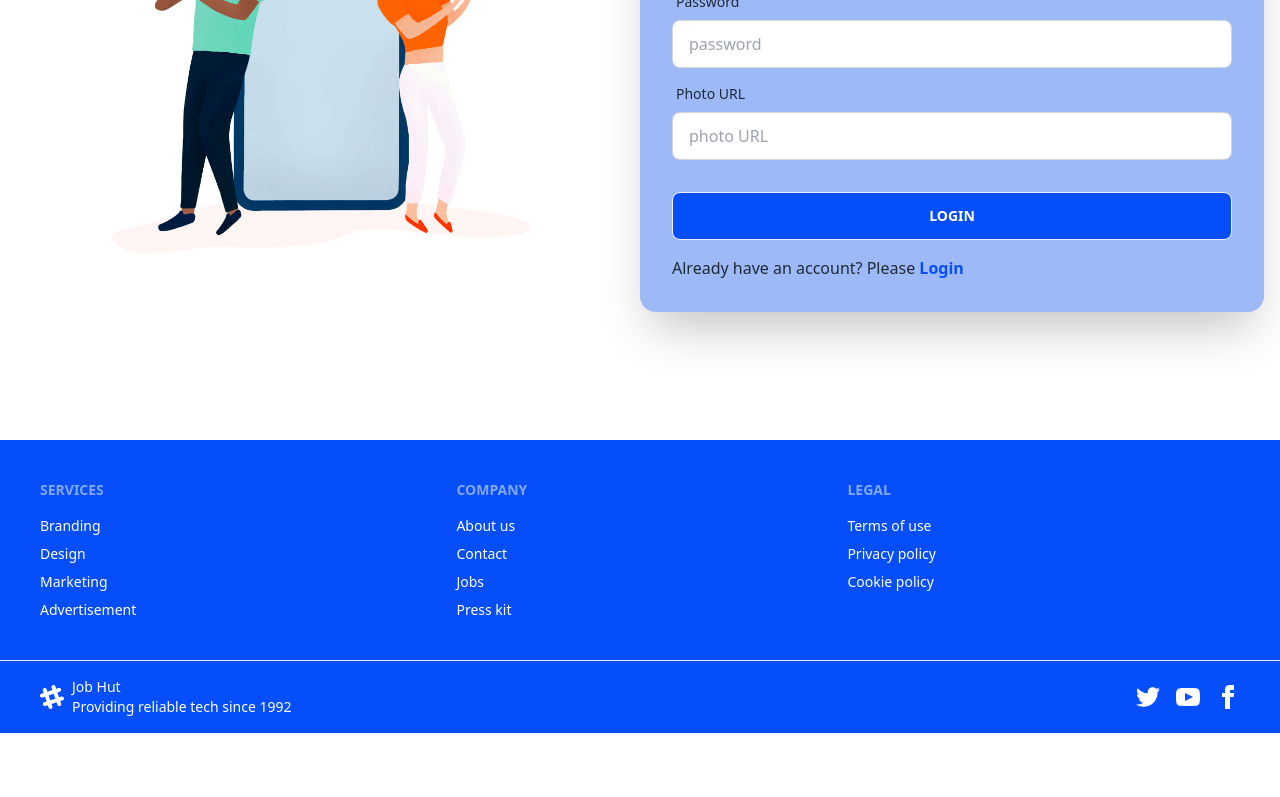
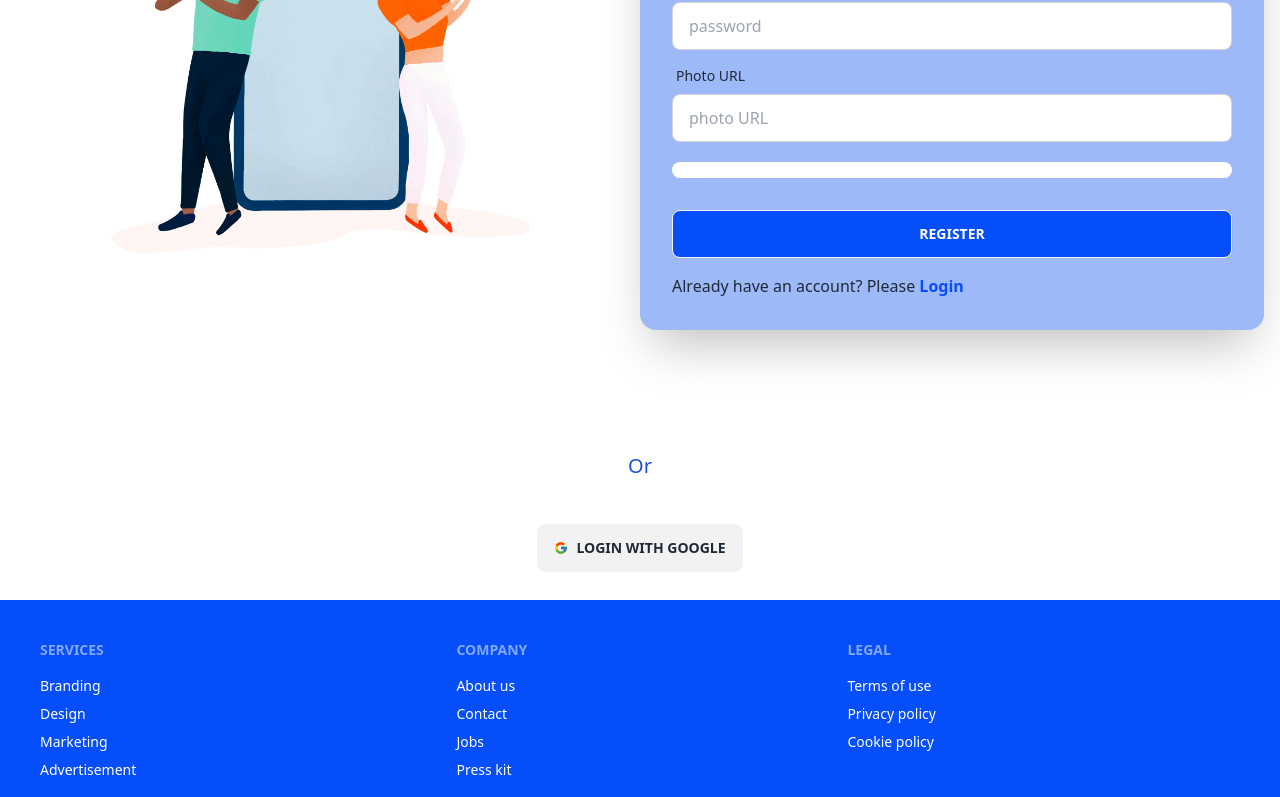
Before and after one commit to Rafiul23/job-hut-client, a React (Vite) app: page /register in a window 1280 px wide. Shown: the part 572-1369 px from the top of the page. Before the commit the page ends 1305 px from the top, so only its background shows below. Built offline with nearby package versions, Linux system fonts and the light colour scheme; no server answers.

Commit message:
added google signin function

```diff
--- a/package.json
+++ b/package.json
@@ -15,6 +15,7 @@
     "match-sorter": "^6.3.1",
     "react": "^18.2.0",
     "react-dom": "^18.2.0",
+    "react-icons": "^4.11.0",
     "react-router-dom": "^6.18.0",
     "sort-by": "^1.2.0"
   },
--- a/src/Components/Navbar.jsx
+++ b/src/Components/Navbar.jsx
@@ -1,7 +1,17 @@
+import { useContext } from "react";
 import { Link, NavLink } from "react-router-dom";
+import { AuthContext } from "./AuthProvider";
 
 
 const Navbar = () => {
+
+    const { user, logOut, name, photo } = useContext(AuthContext);
+
+    const handleLogOut = () => {
+        logOut()
+            .then()
+            .catch()
+    }
 
     const navlinks = <>
 
@@ -94,10 +104,22 @@ const Navbar = () => {
                     </div>
                 </div>
                 <div className="navbar-end">
+                    {
+                        user && <img className="rounded-full w-8 h-8 md:w-10 mr-3 md:h-10" src={user?.photoURL} />
+                    }
+
+                    {
+                        user && <p className="text-[#045efa] text-sm md:text-lg mr-3 font-bold">{user?.displayName}</p>
+                    }
                     <button className="btn btn-outline text-[#054efa] border-[#054efa] hover:bg-[#054efa]">
-                      <Link to='/login'>
-                      Login
-                      </Link>
+                        {
+                            user ? <Link onClick={handleLogOut}
+
+                            >LogOut</Link> :
+                                <Link to='/login'
+
+                                >Login</Link>
+                        }
                     </button>
                 </div>
             </div>
--- a/src/Components/Register.jsx
+++ b/src/Components/Register.jsx
@@ -2,6 +2,7 @@ import { Link, useNavigate } from "react-router-dom";
 import registerPic from '../assets/register.jpg';
 import { useContext, useState } from "react";
 import { AuthContext } from "./AuthProvider";
+import { FcGoogle } from 'react-icons/fc';
 
 const Register = () => {
     const { signInWithGoogle, setUser, createUser } = useContext(AuthContext);
@@ -17,9 +18,9 @@ const Register = () => {
         const name = form.name.value;
         const email = form.email.value;
         const password = form.password.value;
-        const photoURL = form.photoURL.value;
+        const photo = form.photoURL.value;
 
-        console.log(name, email, password, photoURL);
+        console.log(name, email, password, photo);
 
         form.name.value = '';
         form.email.value = '';
@@ -63,6 +64,23 @@ const Register = () => {
 
             })
 
+
+
+    }
+
+    const handleGoogleSignIn = () => {
+        signInWithGoogle()
+            .then(result => {
+                const loggedInUser = result.user;
+                setUser(loggedInUser);
+                setSuccess('Google Signin Successful!');
+
+                console.log(loggedInUser);
+
+            })
+            .catch(error => {
+                console.log(error.message);
+            })
     }
 
     return (
@@ -104,13 +122,28 @@ const Register = () => {
                                 </label>
                                 <input type="text" placeholder="photo URL" name="photoURL" className="input input-bordered" required />
                             </div>
+                            <div className="mt-3">
+                                {
+                                    success ? <p className="text-green-500 bg-white p-2 rounded-lg font-bold">{success}</p> : <p className="text-red-500 bg-white p-2 rounded-lg font-bold">{error}</p>
+                                }
+                            </div>
                             <div className="form-control mt-6">
-                                <button className="btn bg-[#054efa] text-white">Login</button>
+                                <button className="btn bg-[#054efa] text-white">Register</button>
                                 <p className="mt-4">Already have an account? Please <Link to='/login' className="text-[#054efa] font-bold">Login</Link></p>
                             </div>
                         </form>
+
+
                     </div>
+
+
                 </div>
+
+            </div>
+            <p className="text-xl my-3 text-center text-blue-700">Or</p>
+
+            <div className="text-center py-4">
+                <button onClick={handleGoogleSignIn} className="btn mb-3 mt-4"><FcGoogle></FcGoogle>Login with Google</button>
             </div>
         </div>
     );
```
Also changed, not shown: 1 other file (tests, documents, lock files or other folders). Lines whose indentation alone changed are shown as unchanged.
